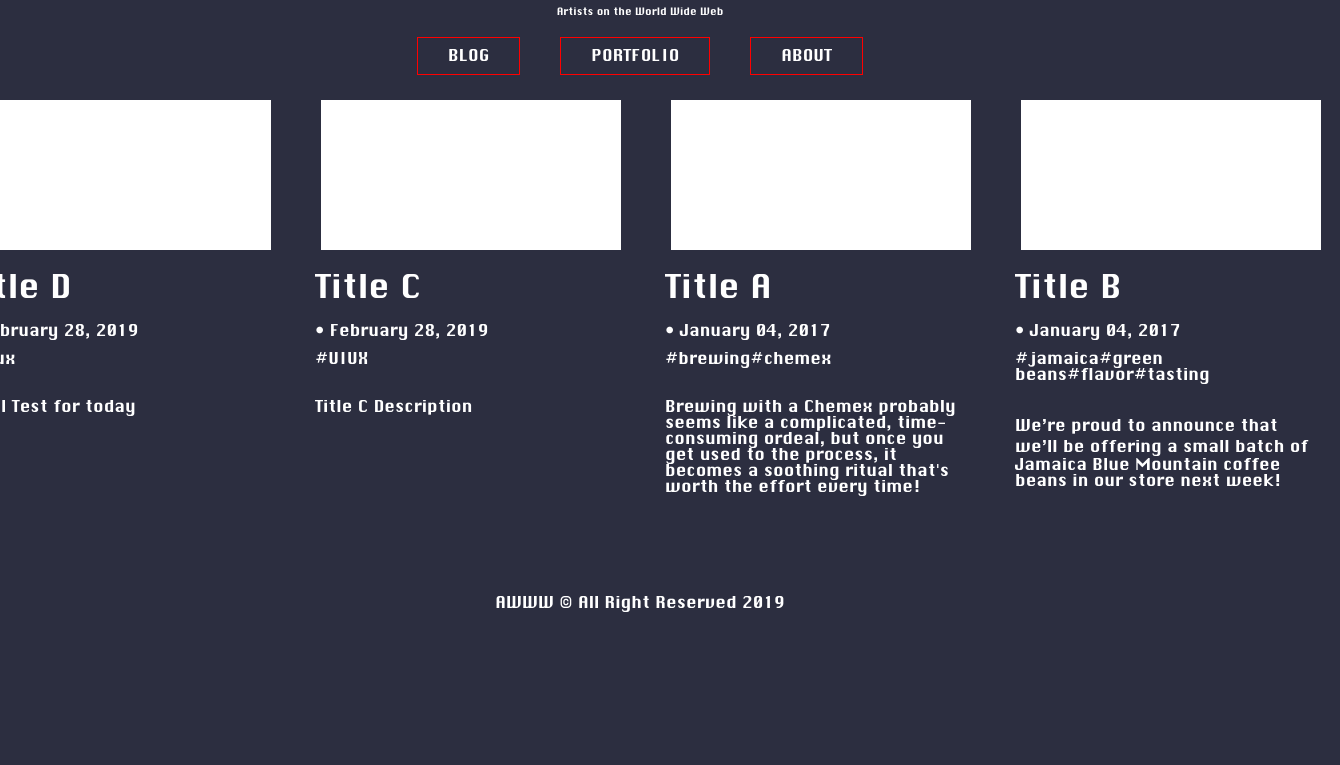
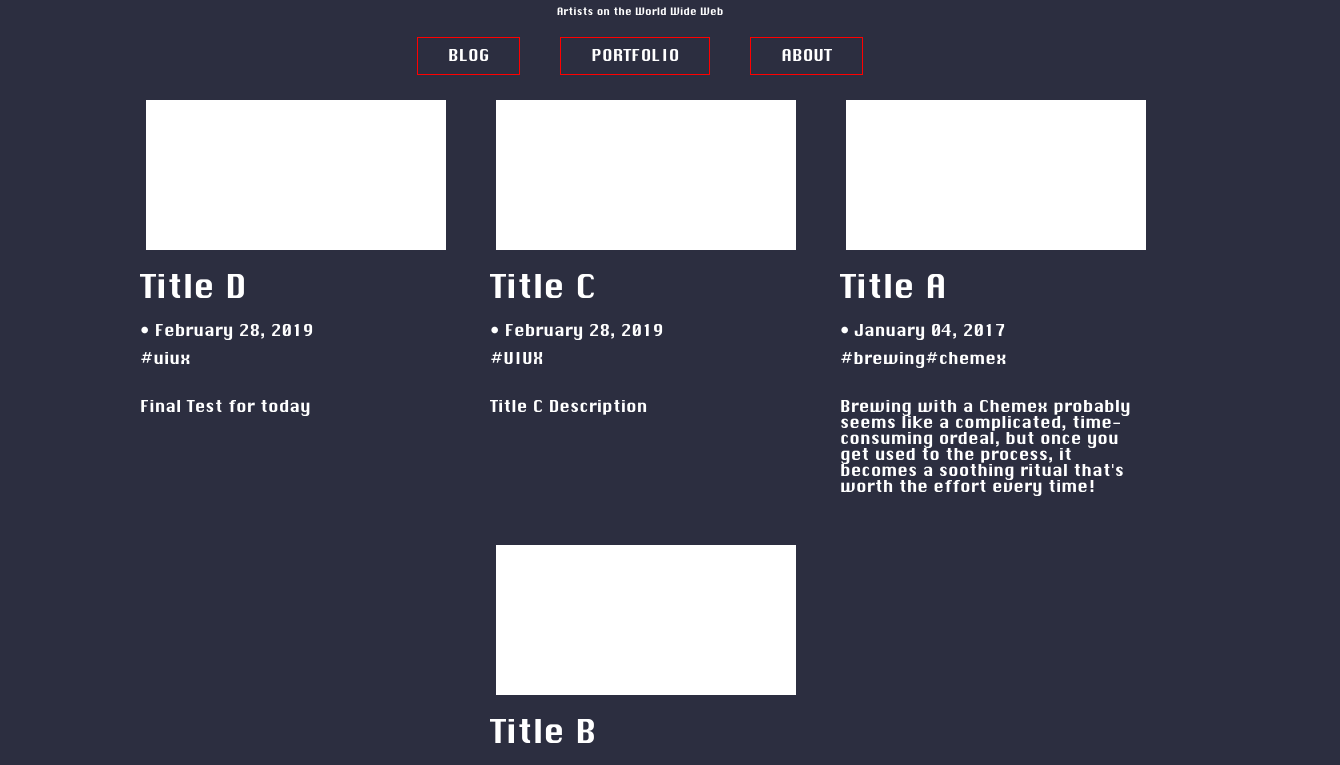
Before and after one commit to artists-on-the-world-wide-web/awww.rocks, a Gatsby site: page /blog in a window 1280 px wide. Shown: the part 33-798 px from the top of the page, 1340 px wide, since content can reach past the window. Built offline with nearby package versions, Linux system fonts and the light colour scheme; Gatsby itself is replaced by a stand-in of ours.

Commit message:
Implementing the UI

```diff
--- a/src/components/BlogRoll.js
+++ b/src/components/BlogRoll.js
@@ -17,10 +17,12 @@ class BlogRoll extends React.Component {
               key={post.id}
 
             >
+            <Link className="" to={post.fields.slug}>
             <article className="article-container">
+
             <div className="article-thumbnail"></div>
             <br />
-            <Link className="" to={post.fields.slug}></Link>
+
               {/* TITLE */}
               <span><span style={{ fontSize:"2rem" }}>{post.frontmatter.title}</span></span>
               <br />
@@ -43,6 +45,7 @@ class BlogRoll extends React.Component {
                 {post.frontmatter.description}
               </p>
               </article>
+              </Link>
             </div>
           )))}
           </div>
--- a/src/components/WorkRoll.js
+++ b/src/components/WorkRoll.js
@@ -17,8 +17,9 @@ class BlogRoll extends React.Component {
               className=""
               key={post.id}
             >
+            <Link className="" to={post.fields.slug}>
             <article className="work-container">
-            <Link className="" to={post.fields.slug}></Link>
+
               {/* TITLE */}
               <span><span style={{ fontSize:"2rem" }}>{post.frontmatter.title}</span></span>
               <br />
@@ -41,6 +42,7 @@ class BlogRoll extends React.Component {
                 {post.frontmatter.description}
               </p>
               </article>
+              </Link>
             </div>
           )))}
           </div>
--- a/src/components/all.scss
+++ b/src/components/all.scss
@@ -146,12 +146,19 @@ a {
     }
 }
 
+
+// BLOG & WORK
+.container {
+    padding: 0px $side-padding;
+}
+
 // BLOG
 .blog-container {
     display: flex;
     justify-content: center;
+    flex-wrap: wrap;
 
-    padding: 0px $side-padding;
+    // padding: 0px $side-padding;
 }
 .article-container {
     width: 300px;
--- a/src/pages/blog/index.js
+++ b/src/pages/blog/index.js
@@ -8,10 +8,8 @@ export default class BlogIndexPage extends React.Component {
 
   return (
       <Layout>
-        <section className="section">
-          <div className="container">
-              <BlogRoll />
-            </div>
+        <section className="container">
+          <BlogRoll />
         </section>
       </Layout>
     )
--- a/src/pages/work/index.js
+++ b/src/pages/work/index.js
@@ -8,7 +8,7 @@ export default class WorkIndexPage extends React.Component {
 
   return (
       <Layout>
-        <section className="section">
+        <section className="container">
             <WorkRoll />
         </section>
       </Layout>
```
